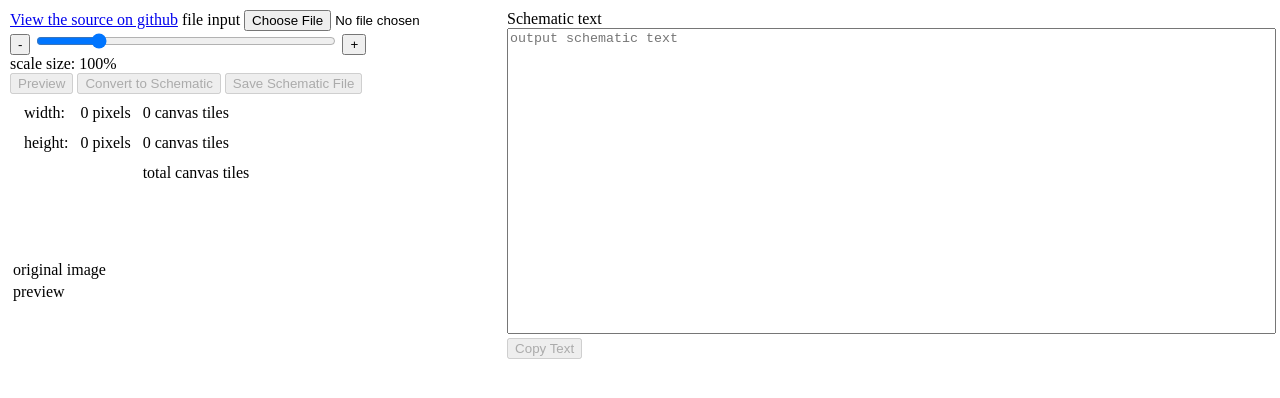
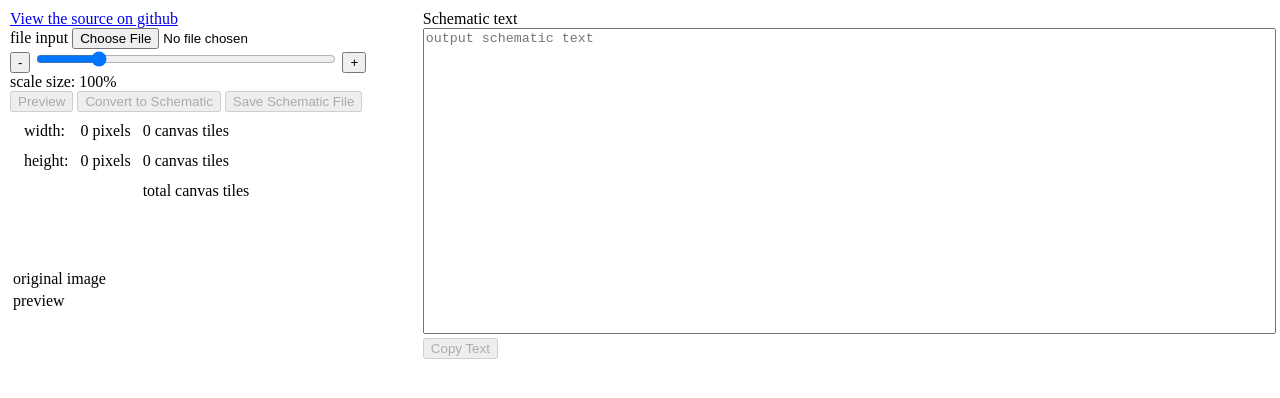
Before and after one commit to moojor224/mindustry-img-to-canvas, an Electron app: page static site/index.html in a window 1280 px wide. Drawn offline with Linux system fonts and the light colour scheme.

Commit message:
small fix

```diff
--- a/static site/index.html
+++ b/static site/index.html
@@ -33,7 +33,7 @@
 
 <body>
     <div class="controls">
-        <a href="https://github.com/moojor224/mindustry-img-to-canvas/tree/main/static%20site">View the source on github</a>
+        <a href="https://github.com/moojor224/mindustry-img-to-canvas/tree/main/static%20site">View the source on github</a><br>
         <label for="input">file input </label><input type="file" name="" id="input" accept="image/*"><br>
         <span>
             <button id="scaleSubtract">-</button>
```
